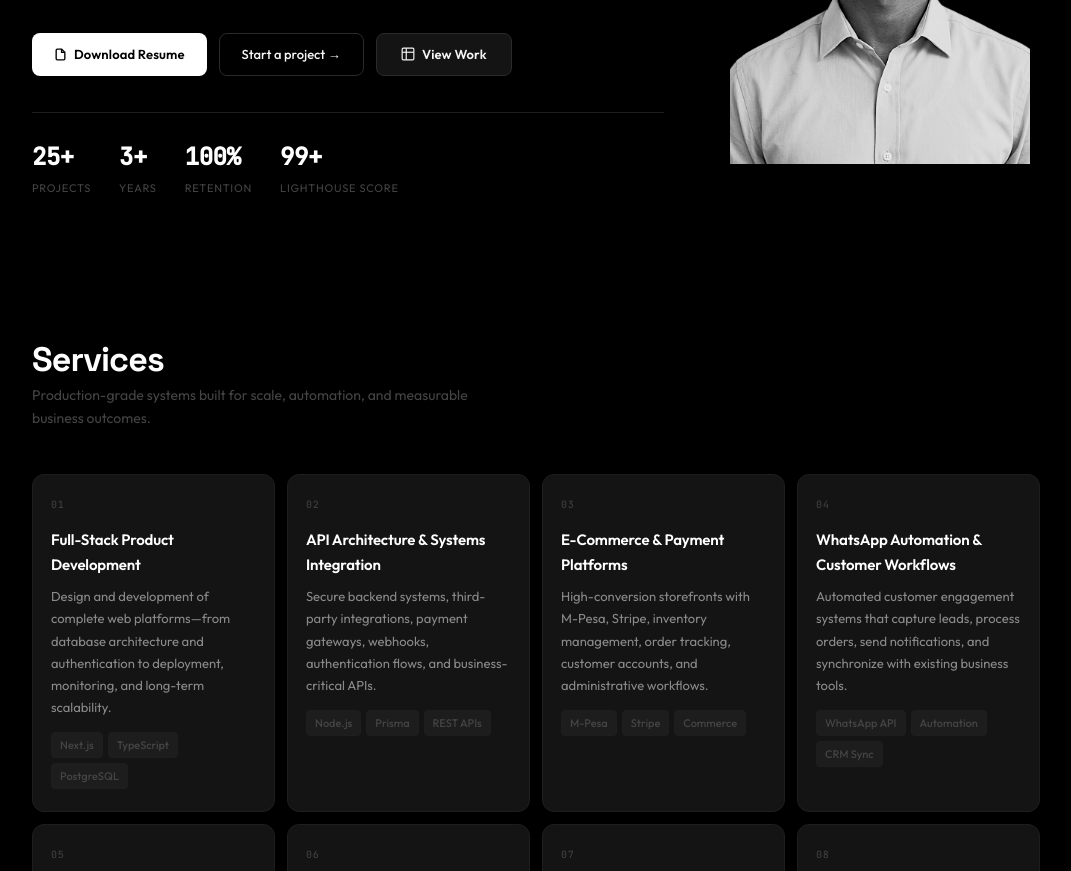
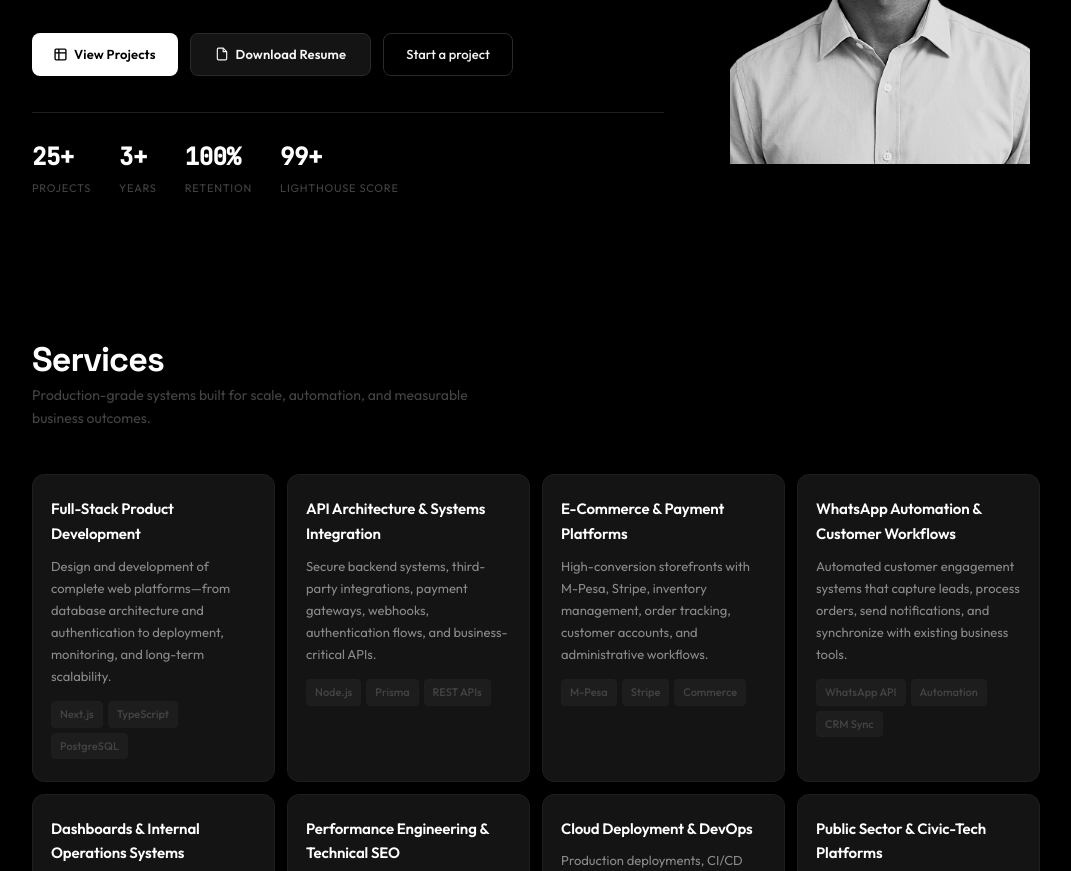
Before and after one commit to MarcusKE-dev/my-portfolio, a plain HTML site: page index.html in a window 1280 px wide. Shown: the part 377-1248 px from the top of the page, without its empty margins (104-1175 px from the left). Drawn offline with Linux system fonts and the light colour scheme.

Commit message:
Made view projects button a CTA button

```diff
--- a/index.html
+++ b/index.html
@@ -104,18 +104,27 @@
                  </a>
                </div>
     <div class="hero-actions">
-                 <a href="John-Mwaura-Resume.pdf" download class="btn-white">
+    <!-- 1. View Work (Now White Background) -->
+    <a href="projects.html" class="btn-white">
+        <svg width="13" height="13" viewBox="0 0 24 24" fill="none" stroke="currentColor" stroke-width="2.5">
+            <rect x="2" y="2" width="20" height="20" rx="2"/>
+            <line x1="2" y1="9" x2="22" y2="9"/>
+            <line x1="9" y1="2" x2="9" y2="22"/>
+        </svg>
+        View Projects
+    </a>
+
+    <!-- 2. Download Resume (Now Dark/Ghost Background) -->
+    <a href="John-Mwaura-Resume.pdf" download class="btn-projects">
         <svg width="13" height="13" viewBox="0 0 24 24" fill="none" stroke="currentColor" stroke-width="2.5">
             <path d="M14 2H6a2 2 0 0 0-2 2v16a2 2 0 0 0 2 2h12a2 2 0 0 0 2-2V8z" />
             <polyline points="14 2 14 8 20 8" />
         </svg>
         Download Resume
     </a>
-                 <a href="#contact" class="btn-ghost">Start a project →</a>
-                 <a href="projects.html" class="btn-projects">
-                   <svg viewBox="0 0 24 24"><rect x="2" y="2" width="20" height="20" rx="2"/><line x1="2" y1="9" x2="22" y2="9"/><line x1="9" y1="2" x2="9" y2="22"/></svg>
-                   View Work
-                 </a>
+
+    <!-- 3. Start a Project -->
+    <a href="#contact" class="btn-ghost">Start a project</a>
 </div>
                <div class="hero-stats">
                  <div><div class="hero-stat-n">25+</div><div class="hero-stat-l">Projects</div></div>
@@ -142,14 +151,14 @@
              <p class="sec-desc">Production-grade systems built for scale, automation, and measurable business outcomes.</p>
            </div>
            <div class="services-grid">
-             <div class="svc fade"><div class="svc-num">01</div><div class="svc-title">Full-Stack Product Development</div><div class="svc-desc">Design and development of complete web platforms—from database architecture and authentication to deployment, monitoring, and long-term scalability.</div><div class="svc-tags"><span class="stag">Next.js</span><span class="stag">TypeScript</span><span class="stag">PostgreSQL</span></div></div>
-             <div class="svc fade"><div class="svc-num">02</div><div class="svc-title">API Architecture & Systems Integration</div><div class="svc-desc">Secure backend systems, third-party integrations, payment gateways, webhooks, authentication flows, and business-critical APIs.</div><div class="svc-tags"><span class="stag">Node.js</span><span class="stag">Prisma</span><span class="stag">REST APIs</span></div></div>
-             <div class="svc fade"><div class="svc-num">03</div><div class="svc-title">E-Commerce & Payment Platforms</div><div class="svc-desc">High-conversion storefronts with M-Pesa, Stripe, inventory management, order tracking, customer accounts, and administrative workflows.</div><div class="svc-tags"><span class="stag">M-Pesa</span><span class="stag">Stripe</span><span class="stag">Commerce</span></div></div>
-             <div class="svc fade"><div class="svc-num">04</div><div class="svc-title">WhatsApp Automation & Customer Workflows</div><div class="svc-desc">Automated customer engagement systems that capture leads, process orders, send notifications, and synchronize with existing business tools.</div><div class="svc-tags"><span class="stag">WhatsApp API</span><span class="stag">Automation</span><span class="stag">CRM Sync</span></div></div>
-             <div class="svc fade"><div class="svc-num">05</div><div class="svc-title">Dashboards & Internal Operations Systems</div><div class="svc-desc">Real-time reporting platforms, analytics dashboards, role-based administration, audit trails, and operational management tools.</div><div class="svc-tags"><span class="stag">RBAC</span><span class="stag">Analytics</span><span class="stag">Real-Time</span></div></div>
-             <div class="svc fade"><div class="svc-num">06</div><div class="svc-title">Performance Engineering & Technical SEO</div><div class="svc-desc">Core Web Vitals optimization, structured data implementation, search visibility improvements, caching strategies, and performance audits.</div><div class="svc-tags"><span class="stag">Core Web Vitals</span><span class="stag">Schema.org</span><span class="stag">SEO</span></div></div>
-             <div class="svc fade"><div class="svc-num">07</div><div class="svc-title">Cloud Deployment & DevOps</div><div class="svc-desc">Production deployments, CI/CD pipelines, infrastructure automation, environment management, monitoring, and operational reliability.</div><div class="svc-tags"><span class="stag">Docker</span><span class="stag">GitHub Actions</span><span class="stag">Cloud Infrastructure</span></div></div>
-             <div class="svc fade"><div class="svc-num">08</div><div class="svc-title">Public Sector & Civic-Tech Platforms</div><div class="svc-desc">Transparency, accountability, case-management, and public-data systems designed for government agencies, NGOs, and civic organizations.</div><div class="svc-tags"><span class="stag">Open Data</span><span class="stag">Case Management</span><span class="stag">Transparency</span></div></div>
+             <div class="svc fade"><div class="svc-title">Full-Stack Product Development</div><div class="svc-desc">Design and development of complete web platforms—from database architecture and authentication to deployment, monitoring, and long-term scalability.</div><div class="svc-tags"><span class="stag">Next.js</span><span class="stag">TypeScript</span><span class="stag">PostgreSQL</span></div></div>
+             <div class="svc fade"><div class="svc-title">API Architecture & Systems Integration</div><div class="svc-desc">Secure backend systems, third-party integrations, payment gateways, webhooks, authentication flows, and business-critical APIs.</div><div class="svc-tags"><span class="stag">Node.js</span><span class="stag">Prisma</span><span class="stag">REST APIs</span></div></div>
+             <div class="svc fade"><div class="svc-title">E-Commerce & Payment Platforms</div><div class="svc-desc">High-conversion storefronts with M-Pesa, Stripe, inventory management, order tracking, customer accounts, and administrative workflows.</div><div class="svc-tags"><span class="stag">M-Pesa</span><span class="stag">Stripe</span><span class="stag">Commerce</span></div></div>
+             <div class="svc fade"><div class="svc-title">WhatsApp Automation & Customer Workflows</div><div class="svc-desc">Automated customer engagement systems that capture leads, process orders, send notifications, and synchronize with existing business tools.</div><div class="svc-tags"><span class="stag">WhatsApp API</span><span class="stag">Automation</span><span class="stag">CRM Sync</span></div></div>
+             <div class="svc fade"><div class="svc-title">Dashboards & Internal Operations Systems</div><div class="svc-desc">Real-time reporting platforms, analytics dashboards, role-based administration, audit trails, and operational management tools.</div><div class="svc-tags"><span class="stag">RBAC</span><span class="stag">Analytics</span><span class="stag">Real-Time</span></div></div>
+             <div class="svc fade"><div class="svc-title">Performance Engineering & Technical SEO</div><div class="svc-desc">Core Web Vitals optimization, structured data implementation, search visibility improvements, caching strategies, and performance audits.</div><div class="svc-tags"><span class="stag">Core Web Vitals</span><span class="stag">Schema.org</span><span class="stag">SEO</span></div></div>
+             <div class="svc fade"><div class="svc-title">Cloud Deployment & DevOps</div><div class="svc-desc">Production deployments, CI/CD pipelines, infrastructure automation, environment management, monitoring, and operational reliability.</div><div class="svc-tags"><span class="stag">Docker</span><span class="stag">GitHub Actions</span><span class="stag">Cloud Infrastructure</span></div></div>
+             <div class="svc fade"><div class="svc-title">Public Sector & Civic-Tech Platforms</div><div class="svc-desc">Transparency, accountability, case-management, and public-data systems designed for government agencies, NGOs, and civic organizations.</div><div class="svc-tags"><span class="stag">Open Data</span><span class="stag">Case Management</span><span class="stag">Transparency</span></div></div>
            </div>
          </div>
        </section>
@@ -160,7 +169,7 @@
            <div class="sec-hdr fade">
              <div class="sec-tag">Core Competencies</div>
              <h2 class="sec-title">Tech Stack</h2>
-             <p class="sec-desc">I work across the full product surface — schema design, API architecture, frontend performance, and deployment pipelines. No feature is "someone else's problem."</p>
+             <p class="sec-desc">I work across the full product surface schema design, API architecture, frontend performance, and deployment pipelines. No feature is "someone else's problem."</p>
              <p class="sec-desc" style="margin-top:8px;">Every tool listed has been used on a production project with real users.</p>
            </div>
            <div class="skills-grid fade">
```
Lines whose indentation alone changed are shown as unchanged.
